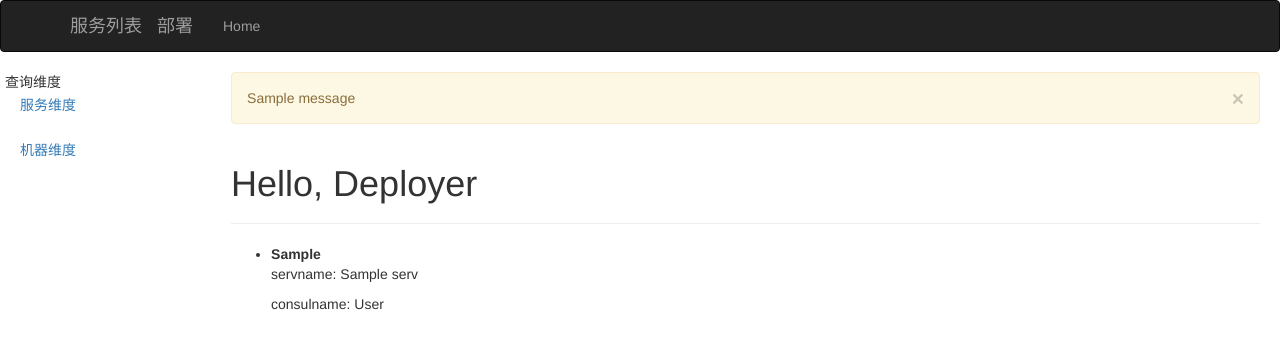
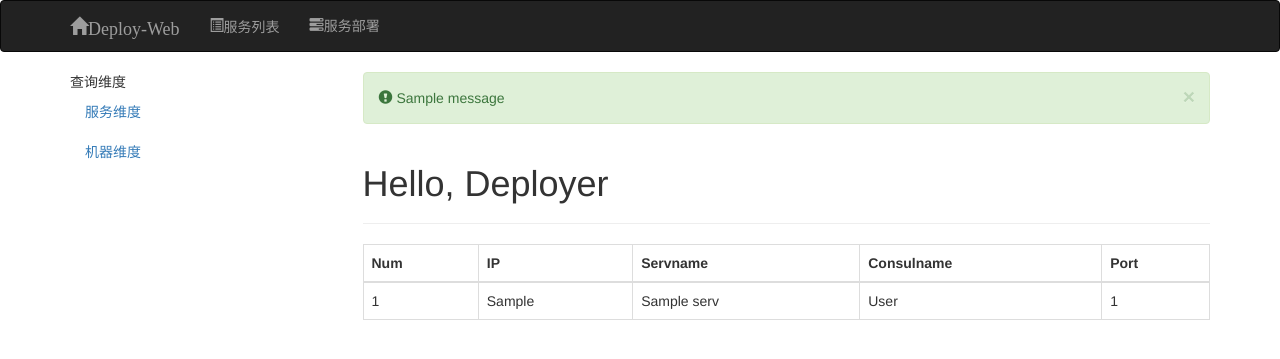
Before and after one commit to ladeyi/deploy-web, a Flask app: page /server in a window 1280 px wide. Shown: the top 359 px of the page. Run offline with Flask 2, Linux system fonts and the light colour scheme; tables that the repository leaves empty hold one stand-in row (values such as "Sample post"); one stand-in notice (Sample message) is shown; some libraries are stand-ins or nearby versions.

Commit message:
修改首页展示

```diff
--- a/app/main/views.py
+++ b/app/main/views.py
@@ -15,15 +15,39 @@ from markupsafe import Markup
 
 @main.route('/', methods=['GET', 'POST'])
 def index():
-    #session["distinct_servs"] = [serv[0] for serv in db.session.query(Serv.servname).distinct()]
-    servs = Serv.query.all()
-    return render_template('index.html', servs=servs)
+    all_servs = [serv[0] for serv in db.session.query(Serv.servname).distinct()]
+    servs_info = []
+    for servname in all_servs:
+        serv_info = {}
+        servs = Serv.query.filter_by(servname=servname).all()
+        serv_info["servname"] = servname
+        serv_ips = []
+        for serv in servs:
+            serv_ips.append(serv.ip)
+            serv_info["consulname"] = serv.consulname
+            serv_info["port"] = serv.port
+        serv_info["servip"] = serv_ips
+        servs_info.append(serv_info)
+    return render_template('index.html', servs_info=servs_info)
 
 @main.route("/server", methods=['GET', 'POST'])
 def ip_index():
-    #session["distinct_ips"] = [ip[0] for ip in db.session.query(Serv.ip).distinct()]
-    servs = Serv.query.order_by("ip").all()
-    return render_template('server.html', servs=servs)
+    ips = [ip[0] for ip in db.session.query(Serv.ip).distinct()]
+    ips_info = []
+    for ip in ips:
+        ip_info = {}
+        servs = Serv.query.filter_by(ip=ip).all()
+        ip_info["ip"] = ip
+        servs_info = []
+        for serv in servs:
+            serv_info = {}
+            serv_info["servname"] = serv.servname
+            serv_info["consulname"] = serv.consulname
+            serv_info["port"] = serv.port
+            servs_info.append(serv_info)
+        ip_info["servs"] = servs_info
+        ips_info.append(ip_info)
+    return render_template('server.html', ips_info=ips_info)
 
 @main.route("/deploy", methods=['GET', 'POST'])
 def deploy_index():
@@ -72,7 +96,7 @@ def update():
         if jar_name_re and jar_name_re.group(3) == serv_info["servname"]:
             flash(Markup('deploy successfully!'), 'success')
         else:
-            flash(Markup('please check your URL!'), 'success')
+            flash(Markup('please check your URL!'), 'warning')
             #flash('please check your URL!', 'warning')
             return redirect(url_for('main.update'))
 
--- a/app/models.py
+++ b/app/models.py
@@ -16,6 +16,7 @@ class Serv(db.Model):
     servname = db.Column(db.String(128))
     ip = db.Column(db.String(128))
     consulname = db.Column(db.String(128))
+    port = db.Column(db.Integer)
 
     def __repr__(self):
         return '<Serv %r>' % self.servname
--- a/app/templates/base.html
+++ b/app/templates/base.html
@@ -6,7 +6,7 @@
 {{ super() }}
 <link rel="shortcut icon" href="{{ url_for('static', filename='favicon.ico') }}" type="image/x-icon">
 <link rel="icon" href="{{ url_for('static', filename='favicon.ico') }}" type="image/x-icon">
-<link rel="stylesheet" type="text/css" href="{{ url_for('static', filename='test.css') }}">
+<!--<link rel="stylesheet" type="text/css" href="{{ url_for('static', filename='test.css') }}">-->
 {% endblock %}
 
 {% block navbar %}
@@ -19,12 +19,13 @@
                 <span class="icon-bar"></span>
                 <span class="icon-bar"></span>
             </button>
-            <a class="navbar-brand" href="/">服务列表</a>
-            <a class="navbar-brand" href="/deploy">部署</a>
+            <a class="navbar-brand" href="/"><span class="glyphicon glyphicon-home">Deploy-Web</span></a>
+
         </div>
-        <div class="navbar-collapse collapse">
+        <div class="collapse navbar-collapse">
             <ul class="nav navbar-nav">
-                <li><a href="/">Home</a></li>
+                <li><a href="/"><span class="glyphicon glyphicon-list-alt">服务列表</span></a></li>
+                <li><a href="/deploy"><span class="glyphicon glyphicon-tasks"></span>服务部署</a></li>
             </ul>
         </div>
     </div>
@@ -32,19 +33,26 @@
 {% endblock %}
 
 {% block content %}
-<div class="container-fluid">
-  <div class="row-fluid">
-    <div class="span2">
+<div class="container">
+  <div class="row">
+    <div class="col-md-3 col-lg-3">
       {% block sidebar_content %}{% endblock %}
       <!--Sidebar content-->
     </div>
-    <div class="span10">
-        {% for message in get_flashed_messages() %}
-        <div class="alert alert-warning">
-            <button type="button" class="close" data-dismiss="alert">&times;</button>
-            {{ message }}
-        </div>
-        {% endfor %}
+    <div class="clearfix visible-xs"></div>
+    <div class="col-md-9 col-lg-9">
+        {% with messages = get_flashed_messages(with_categories=true) %}
+          <!-- Categories: success (green), info (blue), warning (yellow), danger (red) -->
+          {% if messages %}
+            {% for category, message in messages %}
+              <div class="alert alert-{{ category }} alert-dismissible" role="alert">
+              <span class="glyphicon glyphicon-exclamation-sign" aria-hidden="true"></span>
+              <button type="button" class="close" data-dismiss="alert" aria-label="Close"><span aria-hidden="true">&times;</span></button>
+              <!-- <strong>Title</strong> --> {{ message }}
+              </div>
+            {% endfor %}
+          {% endif %}
+        {% endwith %}
         {% block page_content %}{% endblock %}
     </div>
   </div>
--- a/app/templates/deploy.html
+++ b/app/templates/deploy.html
@@ -27,8 +27,8 @@
     {% for ip in serv_info.servip %}
     <p><input name="ips" value="{{ ip }}"  type="checkbox">{{ ip }}</p>
     {% endfor %}
-    <input  name="deploy" type="submit" value="auto_deploy">
-    <input  name="deploy" type="submit" value="manual_deploy">
+    <button  name="deploy" type="submit" value="auto_deploy" class="btn btn-default">auto_deploy</button>
+    <button  name="deploy" type="submit" value="manual_deploy" class="btn btn-default">manual_deploy</button>
 </form>
 {% endif %}
 {% endblock %}
--- a/app/templates/server.html
+++ b/app/templates/server.html
@@ -15,12 +15,38 @@
     <h1>Hello, Deployer</h1>
 </div>
 
-<ul>
-{% for serv in servs %}
-    <li><b>{{ serv.ip }}</b></li>
-    <p>servname: {{ serv.servname }}</p>
-    <p>consulname: {{ serv.consulname }}</p>
-{% endfor %}
-</ul>
+<div class="row">
+    <div class="col-lg-12 col-md-12 col-sm-12">
+        <table class="table table-bordered">
+            <thead>
+            <tr>
+                <th>Num</th>
+                <th>IP</th>
+                <th>Servname</th>
+                <th>Consulname</th>
+                <th>Port</th>
+            </tr>
+            </thead>
+            <tbody>
+                {% for i in range(ips_info|length) %}
+                    <tr>
+                        <td rowspan="{{ ips_info[i].servs|length }}">{{ i + 1 }}</td>
+                        <td rowspan="{{ ips_info[i].servs|length }}">{{ ips_info[i].ip }}</td>
+                        <td>{{ ips_info[i].servs[0].servname }}</td>
+                        <td>{{ ips_info[i].servs[0].consulname }}</td>
+                        <td>{{ ips_info[i].servs[0].port }}</td>
+                    </tr>
+                    {% for serv in ips_info[i].servs[1:] %}
+                        <tr>
+                            <td>{{ serv.servname }}</td>
+                            <td>{{ serv.consulname }}</td>
+                            <td>{{ serv.port }}</td>
+                        </tr>
+                    {% endfor %}
+                {% endfor %}
+            </tbody>
+        </table>
+    </div>
+</div>
 
 {% endblock %}
```
Also changed, not shown: app/templates/index.html (+37 -7 lines), data-dev.sqlite.
